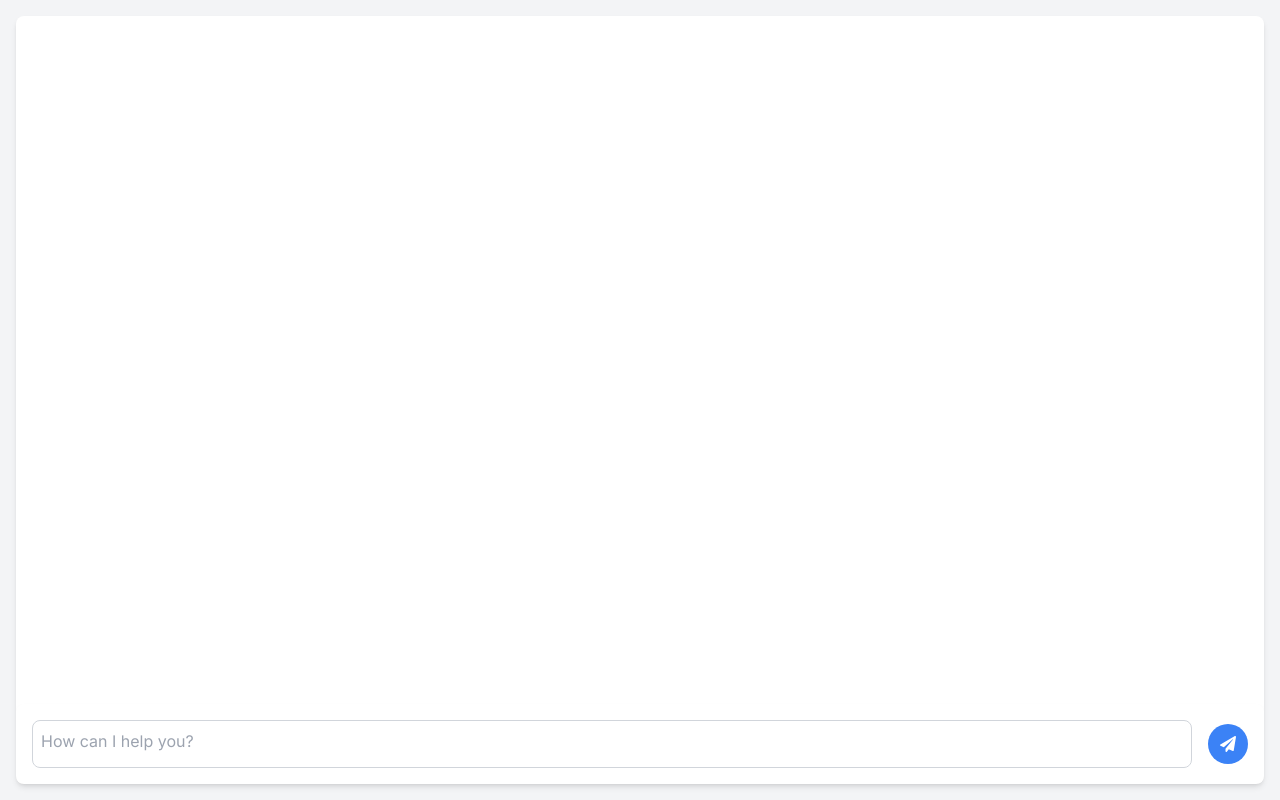
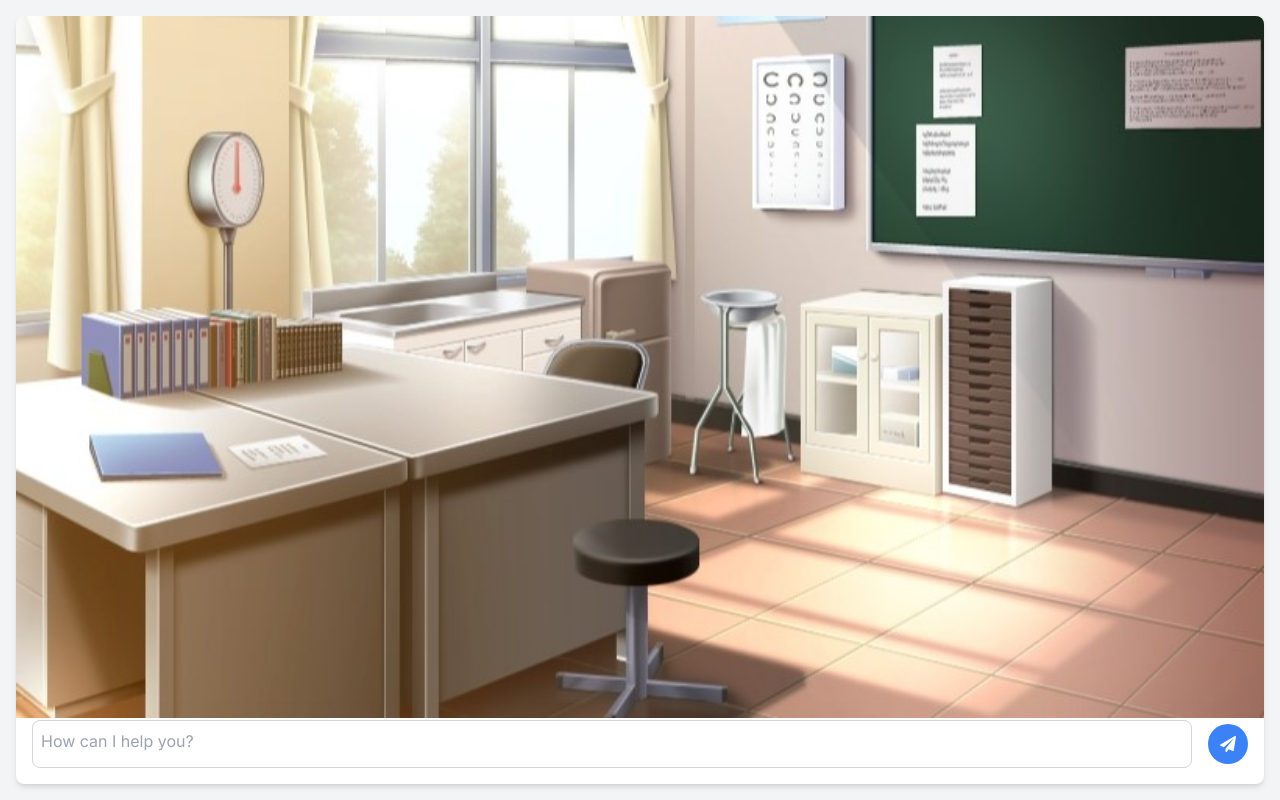
Before and after one commit to Jrmyyyyy/gemini-app, a Next.js app: page / in a window 1280 px wide. Both pictures are taken after a click on the button "Start Chat". Built offline with nearby package versions, Linux system fonts and the light colour scheme.

Commit message:
new update chat design

```diff
--- a/app/api.tsx
+++ b/app/api.tsx
@@ -18,7 +18,7 @@ const runModel = async (userInput: string, History: { role: string; parts: { tex
     Profession: Naturopathic Doctor
     Clinic: Arte Clinic
 
-    (Note: Avoid using emoji in every response.)
+    (Note: DO NOT use emoji in every response.)
 
     Initial Step:
     - Ask the patient to choose between home/natural remedies or a medical consultation.
--- a/app/page.tsx
+++ b/app/page.tsx
@@ -49,7 +49,7 @@ export default function Home() {
 
   return (
     <div className="flex flex-col items-center justify-between h-screen p-4 bg-gray-100">
-      <div className="flex flex-col items-center w-full h-full overflow-hidden bg-white shadow-md rounded-lg">
+      <div className="flex flex-col items-center w-full h-full overflow-hidden bg-white shadow-md rounded-lg" style={{ backgroundImage: `url('/clinic.jpg')`,backgroundRepeat: 'no-repeat', backgroundSize: '100%', }} >
         <div ref={chatContainerRef} className="flex-grow w-full overflow-y-auto p-6">
           {!showChat && (
             <div className="flex flex-col items-start w-full h-full justify-center">
@@ -93,7 +93,7 @@ export default function Home() {
         </div>
 
         {showChat && (
-          <div className="flex items-center w-full p-4 bg-white shadow-md rounded-t-lg">
+          <div className="flex items-center w-full p-4 shadow-md rounded-t-lg">
             <textarea
               className="flex-grow p-2 border border-gray-300 rounded-lg h-12 resize-none focus:outline-none focus:ring-2 focus:ring-blue-500"
               value={userInput}
```
Also changed, not shown: public/clinic.jpg, public/clinic.webp (added).
